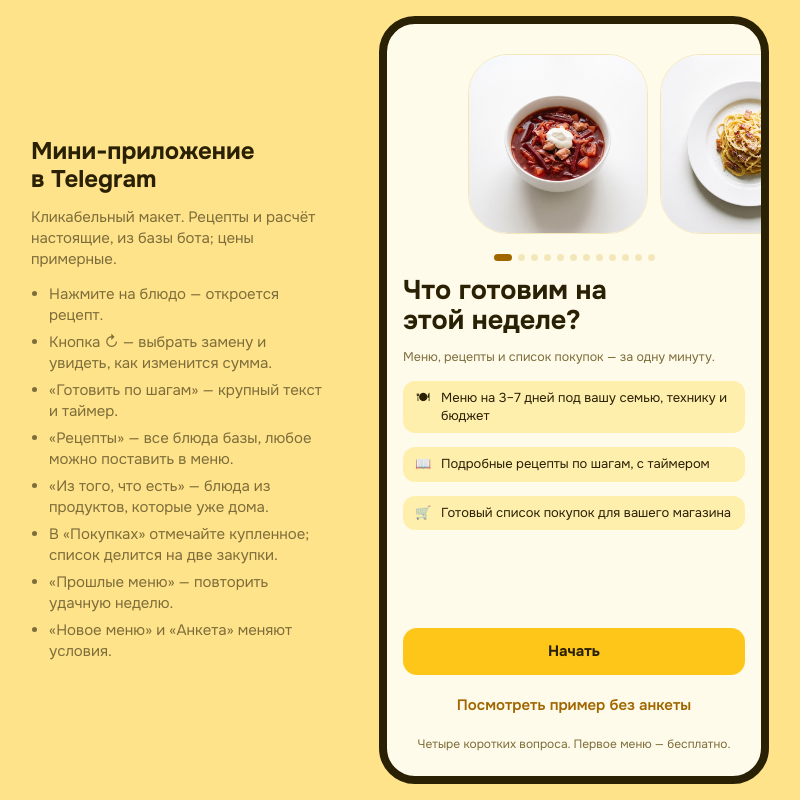
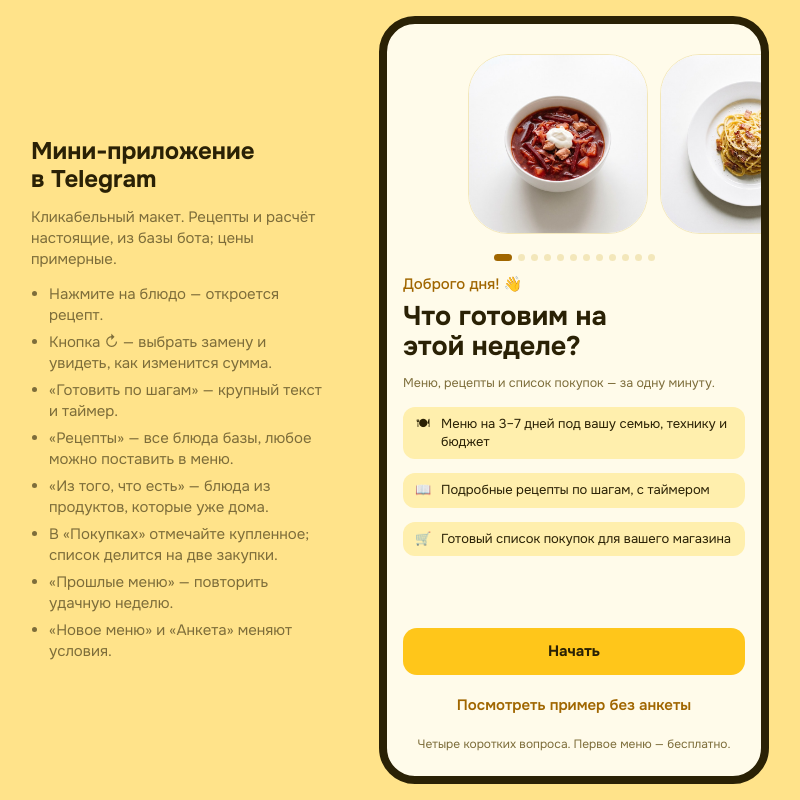
Before and after one commit to vadimsurin4609/menu, a plain HTML site: page index.html in a window 1280 px wide. Shown: the whole page, without its empty margins (240-1040 px from the left). Drawn offline with Linux system fonts and the light colour scheme; a web font is replaced by a local one.

Commit message:
Случайное приветствие на разных языках вместо имени
Co-Authored-By: Claude Opus 5.5 <noreply@anthropic.com>

```diff
--- a/index.html
+++ b/index.html
@@ -145,6 +145,7 @@ button.find { font: inherit; font-size: 13px; font-weight: 600; color: var(--acc
 .dots button.on { width: 18px; background: var(--accent-text); }
 .hello { font: 700 27px/1.12 var(--display); margin: 0; text-wrap: balance; }
 .hello.small { font-size: 21px; margin-top: 2px; }
+.hi { font: 500 15px/1.2 var(--display); color: var(--accent-text); margin-bottom: -6px; }
 .push { margin-top: auto; }
 .skip { color: var(--accent-text); font-weight: 600; padding: 6px; text-align: center; }
 .center { text-align: center; }
@@ -242,7 +243,7 @@ function dayLabel(d) {
 const $ = (id) => document.getElementById(id);
 // Внутри Telegram приложение берёт его тему и имя пользователя, показывает системную кнопку «Назад» и отвечает вибрацией.
 const BOT = "whtcook_bot";
-let TG = null, userName = "";
+let TG = null;
 function tgInit() {
   const app = globalThis.Telegram && globalThis.Telegram.WebApp;
   if (TG || !app || !app.platform || app.platform === "unknown") return;   // открыто не в Telegram — работаем как обычная страница
@@ -256,9 +257,22 @@ function tgInit() {
   safe(() => app.ready()); safe(() => app.expand()); safe(() => app.disableVerticalSwipes());
   safe(paint); safe(() => app.onEvent("themeChanged", paint));
   safe(() => app.BackButton.onClick(() => closeSheet()));
-  safe(() => { userName = String(app.initDataUnsafe.user.first_name || "").slice(0, 30); });
   if ($("screen") && $("screen").innerHTML) render();
 }
+// Приветствие: при каждом открытии новое — на разных языках и в разной форме, одно из них по времени суток.
+const HELLOS = ["Привет!", "Здравствуйте!", "Приветик!", "Рады вас видеть!", "Салют!", "Доброго дня!", "Hello!", "Hi there!", "Bonjour!", "Salut!", "¡Hola!", "Ciao!",
+  "Buongiorno!", "Hallo!", "Guten Tag!", "Olá!", "Merhaba!", "Hej!", "Ahoj!", "Cześć!", "Γειά σου!", "Aloha!", "Namaste!", "Шалом!", "Салам!", "Сәлем!", "Гамарджоба!", "Барев!",
+  "こんにちは!", "안녕하세요!", "你好!", "Bon appétit!", "Buon appetito!", "Приятного аппетита!"];
+function pickHello() {
+  const hour = new Date().getHours(), byTime = hour < 5 ? "Доброй ночи!" : hour < 12 ? "Доброе утро!" : hour < 18 ? "Добрый день!" : "Добрый вечер!";
+  const all = [byTime, ...HELLOS];
+  let last = -1, k = 0;
+  try { const saved = localStorage.getItem("menu-hi"); if (saved !== null) last = +saved; } catch (err) { /* хранилища нет — просто случайное */ }
+  do k = Math.floor(Math.random() * all.length); while (k === last);   // не то же, что в прошлый раз
+  try { localStorage.setItem("menu-hi", String(k)); } catch (err) { /* не запомнили — не страшно */ }
+  return all[k];
+}
+const hello = pickHello();
 // Вибрация: короткая на отметках, заметная — когда что-то готово.
 function buzz(kind) {
   try { if (TG) kind === "ok" ? TG.HapticFeedback.notificationOccurred("success") : TG.HapticFeedback.selectionChanged(); } catch (err) { /* вибрации нет */ }
@@ -657,7 +671,7 @@ function viewMenu() {
       ${e.left || made ? "" : `<button class="swap" data-act="swap" data-d="${d}" data-i="${i}" aria-label="Заменить: ${esc(e.title)}">↻</button>`}</div>`;
   }).join("") + "</div>").join("");
   const n = state.plan.length, madeCount = Object.values(state.cooked).filter(Boolean).length;
-  return `<div class="head"><h2>Меню на ${n} ${plural(n, "день", "дня", "дней")}</h2><button class="pill" data-act="new">Новое меню</button></div>
+  return `<div class="hi">${esc(hello)} 👋</div><div class="head"><h2>Меню на ${n} ${plural(n, "день", "дня", "дней")}</h2><button class="pill" data-act="new">Новое меню</button></div>
     <div class="stats">${stat(money(total) + " ₽", "из " + money(state.budget) + " ₽")}${stat(perPortion + " ₽", "за порцию")}${madeCount ? stat(madeCount + " из " + cooked.length, "приготовлено") : stat(cooked.length + " из " + all.length, "готовить")}</div>
     ${hint("👶", state.kidNote)}${hint("✓", state.said)}${hint("!", state.note)}
     <div class="legend">Калории — на одного взрослого. Продукты и сумма — на всех (${who()})</div>${days}
@@ -714,7 +728,7 @@ function viewOnboard() {
     "Блинчики на молоке", "Тыквенный суп-пюре", "Домашняя шаурма с курицей", "Красная рыба с картофелем", "Шакшука", "Пицца на лаваше с ветчиной"];
   if (!n) return `<div class="hero" id="hero">${show.map((t) => thumb(t, true)).join("").replace(/ loading="lazy"/g, "")}</div>
     <div class="dots" id="dots">${show.map((t, k) => `<button class="${k ? "" : "on"}" data-act="hero" data-k="${k}" aria-label="Фото ${k + 1}: ${esc(t)}"></button>`).join("")}</div>
-    <h1 class="hello">${userName ? esc(userName) + ", что" : "Что"} готовим на этой неделе?</h1>
+    <div class="hi">${esc(hello)} 👋</div><h1 class="hello">Что готовим на этой неделе?</h1>
     <div class="note">Меню, рецепты и список покупок — за одну минуту.</div>
     ${hint("🍽", "Меню на 3–7 дней под вашу семью, технику и бюджет")}
     ${hint("📖", "Подробные рецепты по шагам, с таймером")}
```
